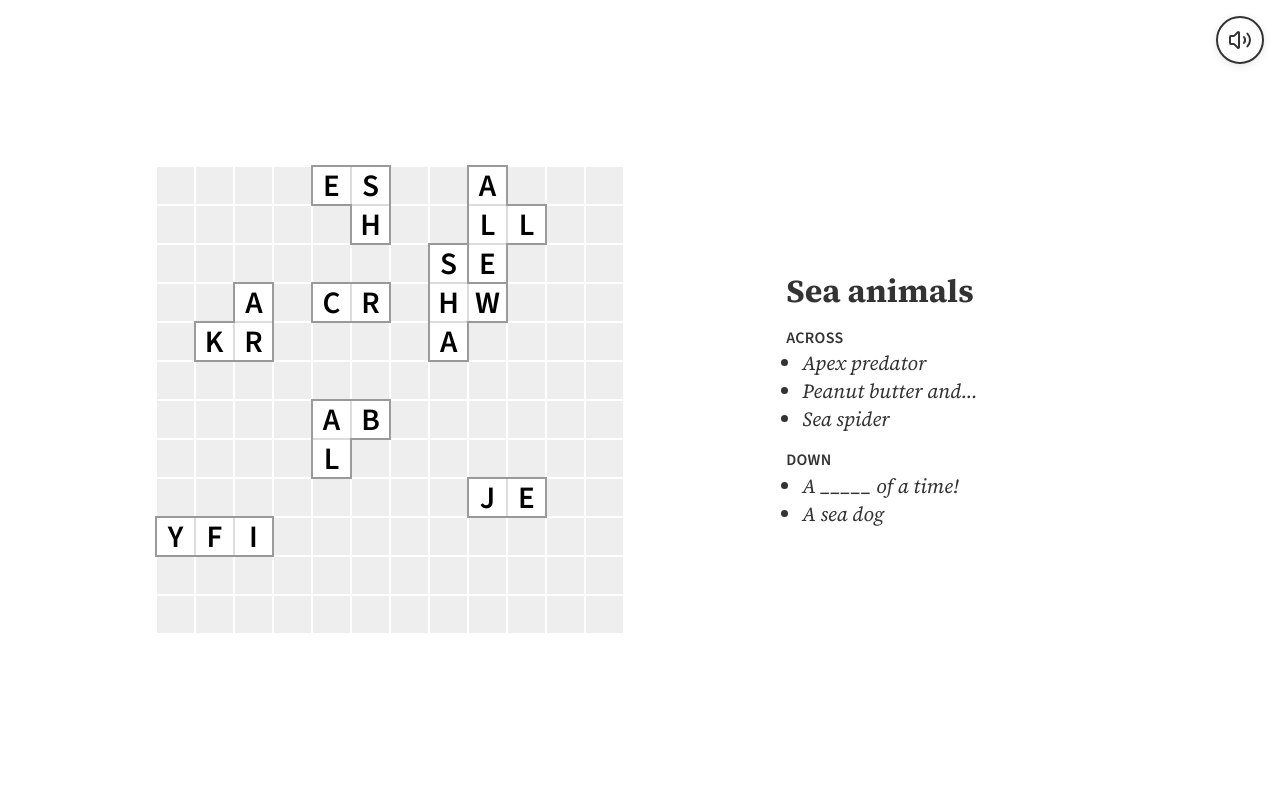
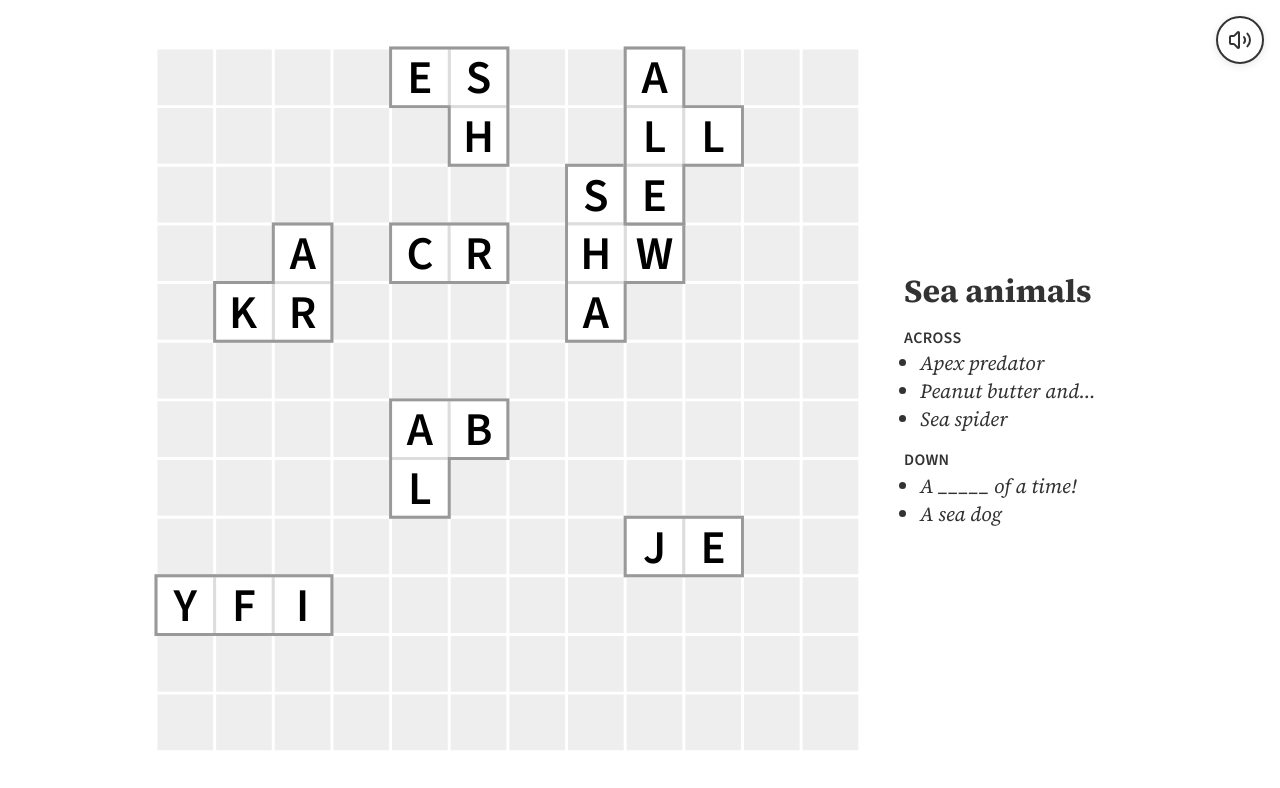
Before and after one commit to Paul-Hebert/tiled-words-2, a Vue app: page / in a window 1280 px wide. Shown: the top 788 px of the page. Built offline with nearby package versions, Linux system fonts and the light colour scheme.

Commit message:
Improve layout + tweak tap threshold

```diff
--- a/src/components/Level.vue
+++ b/src/components/Level.vue
@@ -190,8 +190,8 @@ const endDrag = async () => {
     tapOrDragStartedTime.value && Date.now() - tapOrDragStartedTime.value > 300
   const farEnoughForDrag =
     dragAdjustment.value &&
-    Math.abs(dragAdjustment.value.x) > 10 &&
-    Math.abs(dragAdjustment.value.y) > 10
+    Math.abs(dragAdjustment.value.x) > 15 &&
+    Math.abs(dragAdjustment.value.y) > 15
 
   if (!longEnoughForDrag && !farEnoughForDrag) {
     handleTileTap(tile.id)
@@ -363,14 +363,18 @@ onUnmounted(() => {
   margin: 0 auto;
 
   @media (min-width: 768px) {
-    grid-template-columns: 1fr 1fr;
+    display: flex;
     max-width: 1000px;
     height: 100svh;
     gap: 2rem;
-    place-content: center;
+    align-items: center;
 
     .board-container {
       order: -1;
+    }
+
+    .meta {
+      flex-basis: 33%;
     }
   }
 }
```
